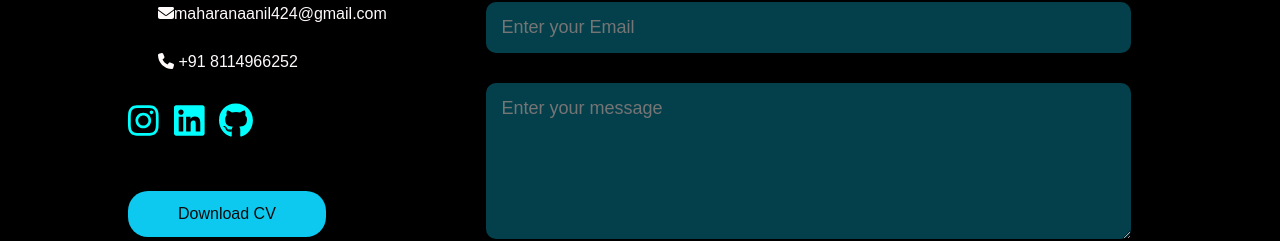
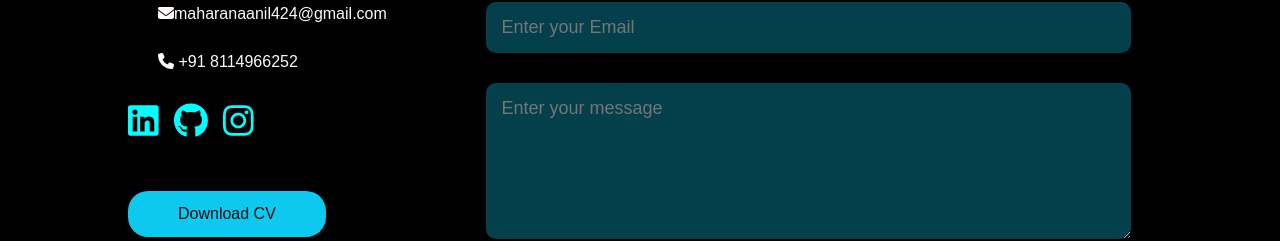
Before and after one commit to iaannil/myPortfolioReact, a React (Vite) app: page / in a window 1280 px wide. Shown: the part 2546-2787 px from the top of the page. Built offline with nearby package versions, Linux system fonts and the light colour scheme.

Commit message:
Adding the profile chaged url

```diff
--- a/src/Componets/Contact.jsx
+++ b/src/Componets/Contact.jsx
@@ -38,15 +38,17 @@
             {/* <a href="https://m.facebook.com/profile.php?id=61556251740723&__n=K" target="_blank" rel="noopener noreferrer">
               <FontAwesomeIcon icon={faFacebook} />
             </a> */}
+            <a href="https://www.linkedin.com/in/iaannil" target="_blank" rel="noopener noreferrer">
+              <FontAwesomeIcon icon={faLinkedin} />
+            </a>
+             <a href="https://github.com/iaannil" target="_blank" rel="noopener noreferrer">
+              <FontAwesomeIcon icon={faGithub} />
+            </a>
             <a href="https://www.instagram.com/iaannil/" target="_blank" rel="noopener noreferrer">
               <FontAwesomeIcon icon={faInstagram} />
             </a>
-            <a href="https://www.linkedin.com/in/anil-maharana-450b98202?utm_source=share&utm_campaign=share_via&utm_content=profile&utm_medium=android_app" target="_blank" rel="noopener noreferrer">
-              <FontAwesomeIcon icon={faLinkedin} />
-            </a>
-            <a href="https://github.com/iaannil" target="_blank" rel="noopener noreferrer">
-              <FontAwesomeIcon icon={faGithub} />
-            </a>
+
+
           </div>
 
           <a
```
